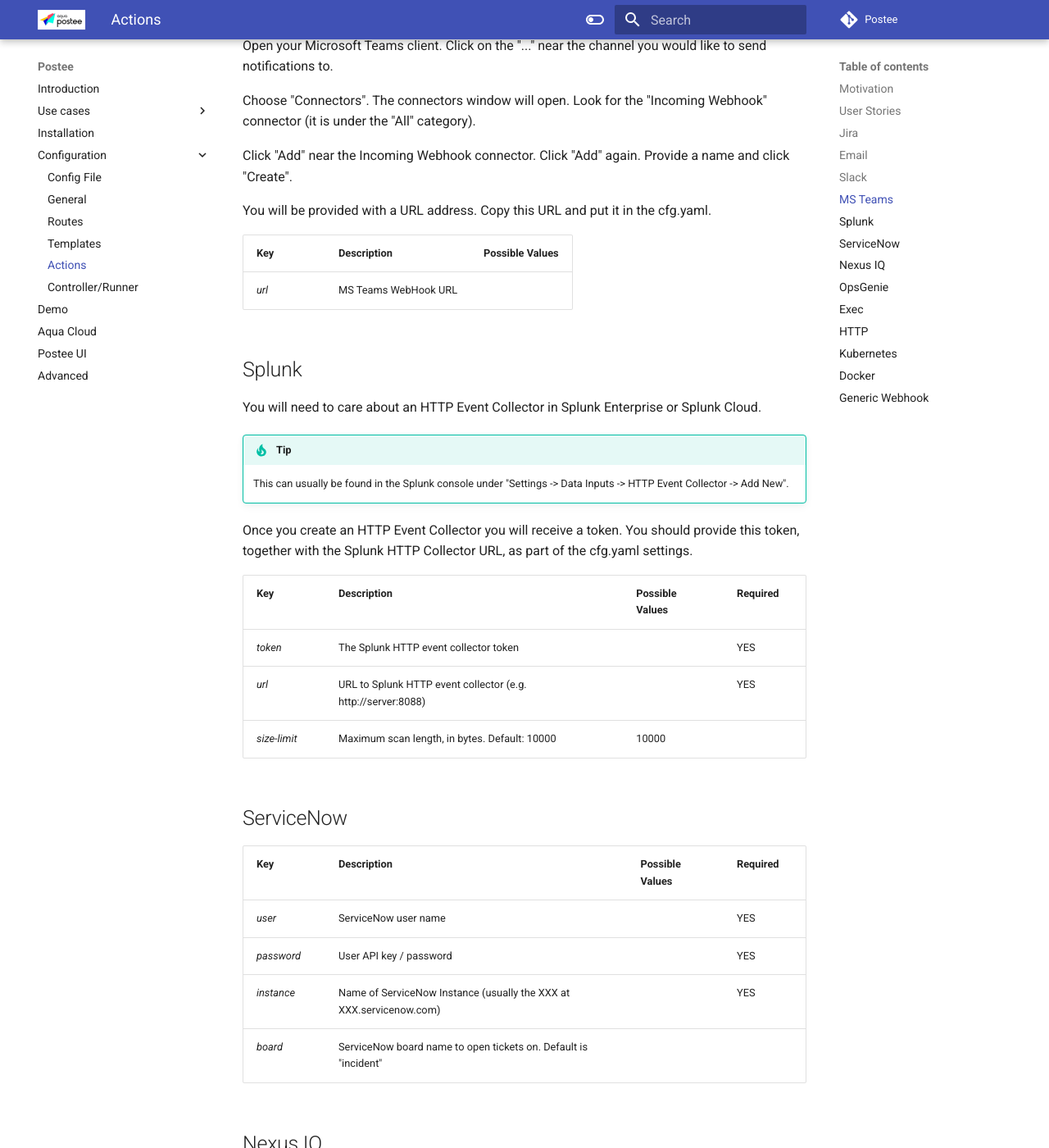
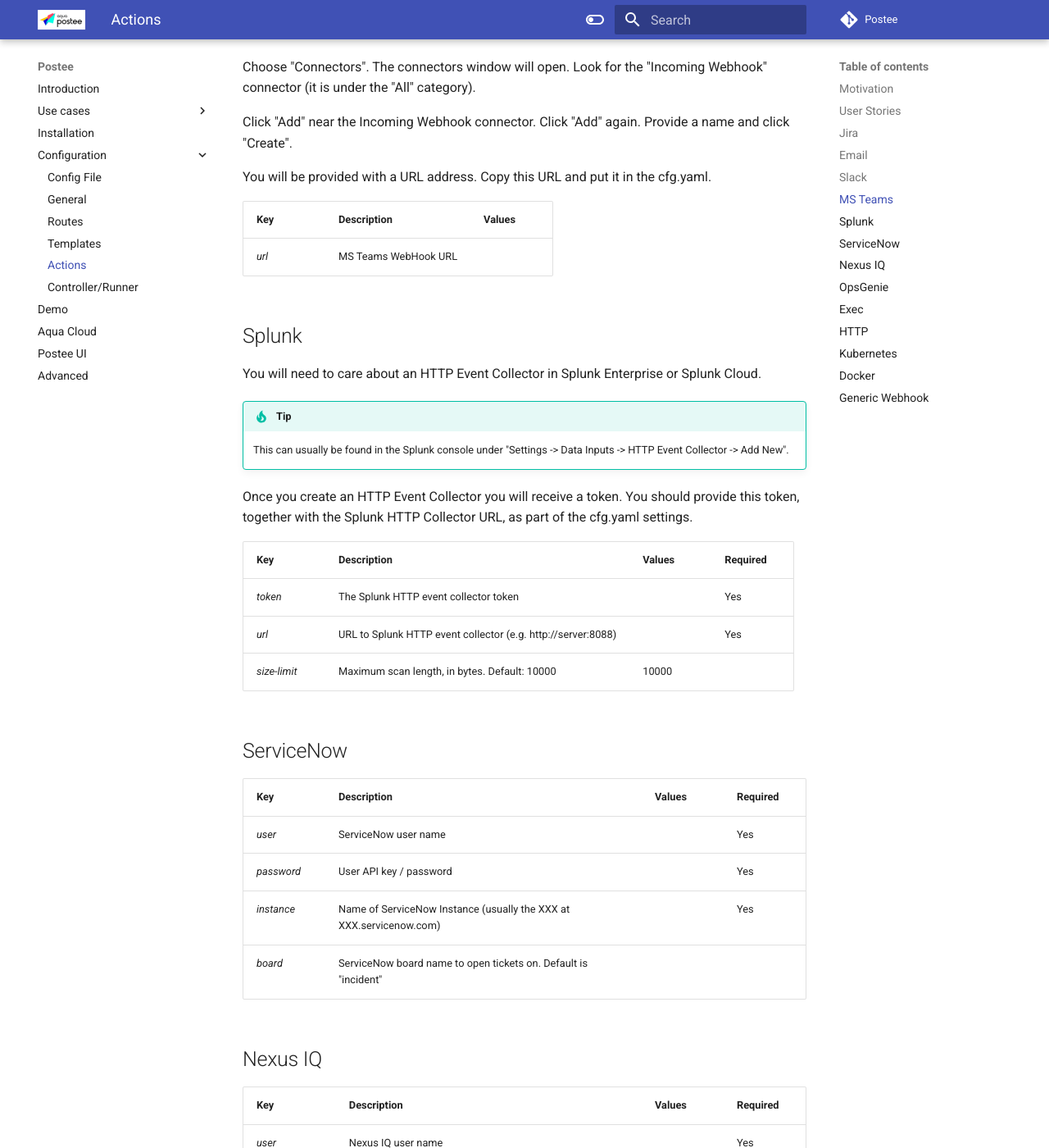
Before and after one commit to aquasecurity/postee, an MkDocs documentation site: the page built from docs/actions.md, in a window 1280 px wide and 1400 px high, scrolled down 4565 px. Shown: the whole window at 82% size. Built offline with MkDocs 1.6.1 and Material for MkDocs 9.7.7, drawn with Linux system fonts in a browser that asks for light colours; comment, search, counter and statistics services are not loaded; the version menu is left out; some of the changed text lies outside the part shown.

Commit message:
Made the required changes

````diff
--- a/docs/actions.md
+++ b/docs/actions.md
@@ -49,19 +49,19 @@
           or
         * Token: your Personal Access Tokens.
 
-Key           | Description          | Possible Values | Required
+Key           | Description          | Values | Required
 --------------|----------------------|-----------------|----------
-*url*         | Jira project url     |                 | YES
-*project-key* | The JIRA project key |                 | YES
-*user*        | Jira user. Use email for Jira Cloud and UserName for Jira Server/Data Center    |             | YES
-*password*    | User's password. API token can also be used for Cloud Jira instances. |             | NO
-*token*       | User's Personal Access Token. Used only for Jira Server/Data Center   |             | NO
-*board*       | JIRA board key              |           | NO
-*priority*    | ticket priority, e.g., High |           | NO
-*assignee*    | comma separated list of users (emails) that will be assigned to ticket, e.g., ["john@yahoo.com"]. To assign a ticket to the Application Owner email address (as defined in Aqua Application Scope, owner email field), specify ["<%application_scope_owner%>"] as the assignee value   |               | NO
-*issuetype*   | issue type, e.g., Bug        |           | NO
-*labels*      | comma separated list of labels that will be assigned to ticket, e.g., ["label1", "label2"]|         | NO
-*sprint*      | Sprint name, e.g., "3.5 Sprint 8" |      | NO
+*url*         | Jira project url     |                 | Yes
+*project-key* | The JIRA project key |                 | Yes
+*user*        | Jira user. Use email for Jira Cloud and UserName for Jira Server/Data Center    |             | Yes
+*password*    | User's password. API token can also be used for Cloud Jira instances. |             | No
+*token*       | User's Personal Access Token. Used only for Jira Server/Data Center   |             | No
+*board*       | JIRA board key              |           | No
+*priority*    | ticket priority, e.g., High |           | No
+*assignee*    | comma separated list of users (emails) that will be assigned to ticket, e.g., ["john@yahoo.com"]. To assign a ticket to the Application Owner email address (as defined in Aqua Application Scope, owner email field), specify ["<%application_scope_owner%>"] as the assignee value   |               | No
+*issuetype*   | issue type, e.g., Bug        |           | No
+*labels*      | comma separated list of labels that will be assigned to ticket, e.g., ["label1", "label2"]|         | No
+*sprint*      | Sprint name, e.g., "3.5 Sprint 8" |      | No
 
 For Jira you can also specify custom fields that will be populated with values.
 Use the `unknowns` parameter in cfg.yaml for custom fields.
@@ -126,22 +126,22 @@
       ```
 
 ## Email
-Key          | Description | Possible Values | Required
+Key          | Description | Values | Required
 -------------|-------------|-----------------|----------
 *use-mx*     | Whether to send the email as an SMTP server or a client. Specify 'true' if you would like to send email as an smtp server, in this case you don't need to provide user, password, host and port. | true, false |
-*user*       | if auth supported. User name (usually email address) |      | NO
-*password*   | if auth supported. Password |     | NO
-*host*       | SMTP host name |          | YES
-*port*       | SMTP port      |          | YES
-*sender*     |  Sender's email address   |           | YES
-*recipients* |  Recipients (array of comma separated emails), e.g. ["john@yahoo.com"]. To send the email to the Application Owner email address (as defined in Aqua Application Scope, owner email field), specify ["<%application_scope_owner%>"] as the recipients value |         | YES
+*user*       | if auth supported. User name (usually email address) |      | No
+*password*   | if auth supported. Password |     | No
+*host*       | SMTP host name |          | Yes
+*port*       | SMTP port      |          | Yes
+*sender*     |  Sender's email address   |           | Yes
+*recipients* |  Recipients (array of comma separated emails), e.g. ["john@yahoo.com"]. To send the email to the Application Owner email address (as defined in Aqua Application Scope, owner email field), specify ["<%application_scope_owner%>"] as the recipients value |         | Yes
 
 ## Slack
 Getting the Slack webhooks [Create a Slack Custom App](https://api.slack.com/messaging/webhooks).
 
 Copy webhook url to the Postee config
 
-Key | Description | Possible Values
+Key | Description | Values
 --- | --- | ---
 *url* | Slack WebHook URL (includes the access key) |
 
@@ -155,7 +155,7 @@
 
 You will be provided with a URL address. Copy this URL and put it in the cfg.yaml.
 
-Key | Description | Possible Values
+Key | Description | Values
 --- | --- | ---
 *url* | MS Teams WebHook URL |
 
@@ -169,29 +169,29 @@
 Once you create an HTTP Event Collector you will receive a token. You should provide this token, together with the Splunk HTTP Collector
 URL, as part of the cfg.yaml settings.
 
-Key          | Description                                                         | Possible Values | Required
+Key          | Description                                                         | Values | Required
 ------------ | ------------------------------------------------------------------  | --------------- | ---------
-*token*      | The Splunk HTTP event collector token                               |                 | YES
-*url*        | URL to Splunk HTTP event collector (e.g. http://server:8088)        |                 | YES
-*size-limit* | Maximum scan length, in bytes. Default: 10000 | 10000     |                 | NO
+*token*      | The Splunk HTTP event collector token                               |                 | Yes
+*url*        | URL to Splunk HTTP event collector (e.g. http://server:8088)        |                 | Yes
+*size-limit* | Maximum scan length, in bytes. Default: 10000 | 10000     |                 | No
 
 ## ServiceNow
 
-Key        | Description                                                        | Possible Values  | Required
+Key        | Description                                                        | Values  | Required
 ---------- | ------------------------------------------------------------------ | ---------------  | ---------
-*user*     | ServiceNow user name                                               |                  | YES
-*password* | User API key / password                                            |                  | YES
-*instance* | Name of ServiceNow Instance (usually the XXX at XXX.servicenow.com)|                  | YES
+*user*     | ServiceNow user name                                               |                  | Yes
+*password* | User API key / password                                            |                  | Yes
+*instance* | Name of ServiceNow Instance (usually the XXX at XXX.servicenow.com)|                  | Yes
 *board*    | ServiceNow board name to open tickets on. Default is "incident"    |                  |
 
 ## Nexus IQ
 
-Key               | Description                                              | Possible Values | Required
+Key               | Description                                              | Values | Required
 ----------------- | -------------------------------------------------------- | --------------- | --------
-*user*            | Nexus IQ user name                                       |                 | YES
-*password*        | Nexus IQ password                                        |                 | YES
-*url*             | Url of Nexus IQ server                                   |                 | YES
-*organization-id* | Organization UID like "222de33e8005408a844c12eab952c9b0" |                 | YES
+*user*            | Nexus IQ user name                                       |                 | Yes
+*password*        | Nexus IQ password                                        |                 | Yes
+*url*             | Url of Nexus IQ server                                   |                 | Yes
+*organization-id* | Organization UID like "222de33e8005408a844c12eab952c9b0" |                 | Yes
 
 ## OpsGenie
 
@@ -214,24 +214,24 @@
 
     An API key from the `API Key Management` tab will produce an HTTP 403 error. This API Key is valid but cannot create alerts as it lacks necessary permissions.
 
-Key        | Description                             | Possible Values | Required
+Key        | Description                             | Values | Required
 -----------| --------------------------------------- | ----------------|---------
-token      | an API key from an API integration      |                 | YES
-user       | Display name of the request owner.      |                 | NO
-assignee   | Comma separated list of users that the alert will be routed to send notifications                     |          | NO
-recipients | Comma separated list of users that the alert will become visible to without sending any notification  |          | NO
-priority   | Specify the alert priority. Default is "P3" | "P1" "P2" "P3" "P4" "P5"| NO
-tags       | Comma separated list of the alert tags.     |                         | NO
-alias      | Client-defined identifier of the alert.     |                         | NO
-entity     | Entity field of the alert that is generally used to specify which domain alert is related to. |        | NO
+token      | an API key from an API integration      |                 | Yes
+user       | Display name of the request owner.      |                 | No
+assignee   | Comma separated list of users that the alert will be routed to send notifications                     |          | No
+recipients | Comma separated list of users that the alert will become visible to without sending any notification  |          | No
+priority   | Specify the alert priority. Default is "P3" | "P1" "P2" "P3" "P4" "P5"| No
+tags       | Comma separated list of the alert tags.     |                         | No
+alias      | Client-defined identifier of the alert.     |                         | No
+entity     | Entity field of the alert that is generally used to specify which domain alert is related to. |        | No
 
 ## Exec
 
  Option      | Usage                                                                                     | Required
 -------------|-------------------------------------------------------------------------------------------|----------
- env         | custom environment variables to be exposed in the shell of the executing script | NO
- input-file  | custom shell script to executed                                                 | YES
- exec-script | inline shell script executed                                                    | YES
+ env         | custom environment variables to be exposed in the shell of the executing script | No
+ input-file  | custom shell script to executed                                                 | Yes
+ exec-script | inline shell script executed                                                    | Yes
 
 The Exec Action also internally exposes the `$POSTEE_EVENT` environment variable with the input event that triggered the action. This can be helpful in situations where the event itself contains useful information.
 
@@ -245,11 +245,11 @@
 
  Option   | Usage                                   | Required
 ----------|-----------------------------------------|----------
- URL      | URL of the remote server      | YES
- Method   | e.g., GET, POST               | YES
- Headers  | custom headers to send        | NO
- Timeout  | custom timeout for HTTP call  | NO
- Bodyfile | input file for HTTP post body | NO
+ URL      | URL of the remote server      | Yes
+ Method   | e.g., GET, POST               | Yes
+ Headers  | custom headers to send        | No
+ Timeout  | custom timeout for HTTP call  | No
+ Bodyfile | input file for HTTP post body | No
 
 
 ## Kubernetes
@@ -257,10 +257,10 @@
 
  Option              | Usage                                                                                                                           | Required
 ---------------------|---------------------------------------------------------------------------------------------------------------------------------|----------
- kube-namespace      | Kubernetes namespace to use.                                                                                          | YES
- kube-config-file    | Path to .kubeconfig file                                                                                              | YES
- kube-label-selector | if specifying labels or annotations.                                                                                  | YES
- kube-actions        | key-value pair of labels and annotations<br/>Labels must be added via "labels" key and Annotations via "annotations". | NO
+ kube-namespace      | Kubernetes namespace to use.                                                                                          | Yes
+ kube-config-file    | Path to .kubeconfig file                                                                                              | Yes
+ kube-label-selector | if specifying labels or annotations.                                                                                  | Yes
+ kube-actions        | key-value pair of labels and annotations<br/>Labels must be added via "labels" key and Annotations via "annotations". | No
 
 
 ## Docker
@@ -268,11 +268,11 @@
 
  Option               | Usage                                                                                                                                                         | Required
 ----------------------|---------------------------------------------------------------------------------------------------------------------------------------------------------------|----------
- docker-image-name    | Image name of the docker image.                                                                                                                                | YES
- docker-cmd           | Command to run inside the docker image.                                                                                                                        | YES
- docker-env           | Environment variables to set in the container.                                                                                                                 | NO
- docker-network       | Connect the action container to the specified network. {e.g. "host"}                                                                                           | NO
- docker-volume-mounts | *Volume mounts present inside the container.<br/> * _If you have specified volume mounts, you also need to pass them through into the postee docker container_ | NO
+ docker-image-name    | Image name of the docker image.                                                                                                                                | Yes
+ docker-cmd           | Command to run inside the docker image.                                                                                                                        | Yes
+ docker-env           | Environment variables to set in the container.                                                                                                                 | No
+ docker-network       | Connect the action container to the specified network. {e.g. "host"}                                                                                           | No
+ docker-volume-mounts | *Volume mounts present inside the container.<br/> * _If you have specified volume mounts, you also need to pass them through into the postee docker container_ | No
 
 !!! note
       When running Postee in a Docker container, it is required to mount the Docker socket within the Postee container to be able to spin up Docker Action container instances. This can be done as follows:
@@ -289,7 +289,7 @@
 
 ## Generic Webhook
 
-Key | Description | Possible Values
+Key | Description | Values
 --- | --- | ---
 *url* | Webhook URL |
 *timeout*  | Webhook timeout  |
````
